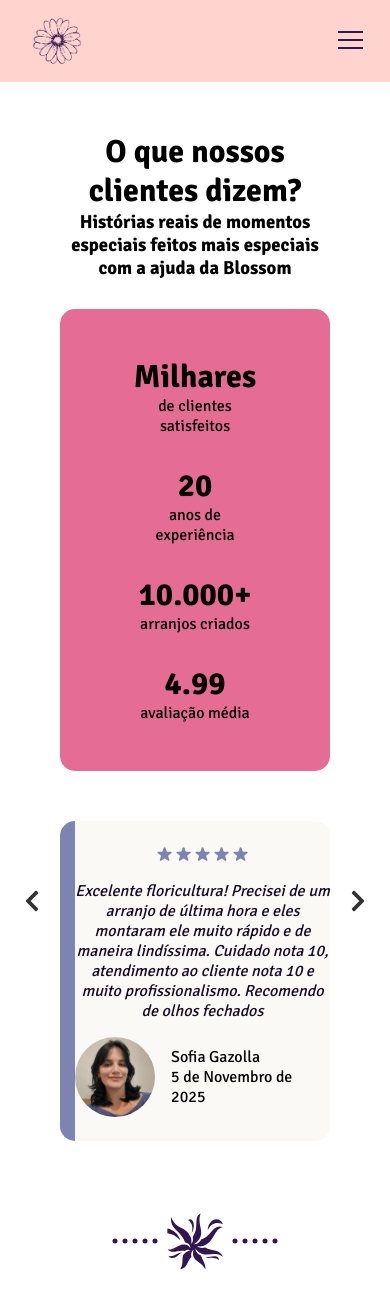
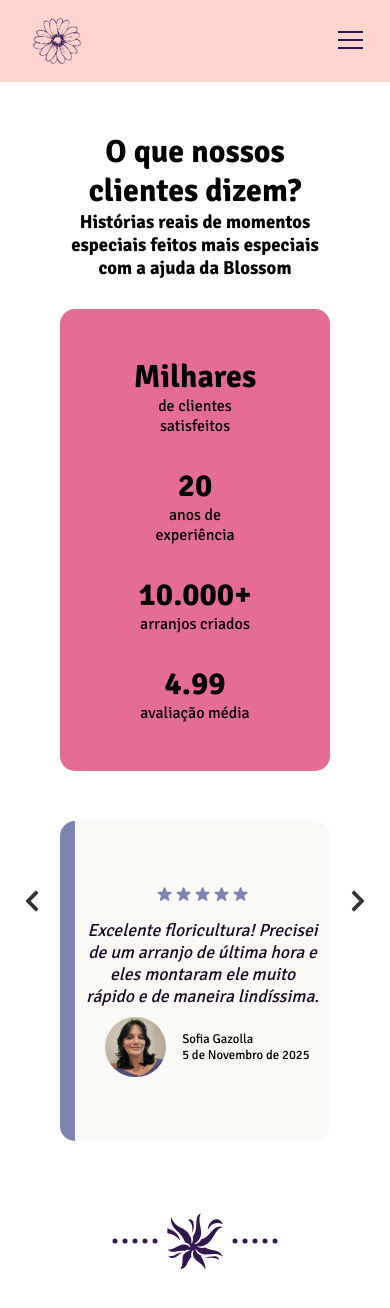
Before and after one commit to sofiagazolla/Trilha-Dev, a React (Vite) app: page /statements in a window 390 px wide. Shown: the top 1308 px of the page. Built offline with nearby package versions, Linux system fonts and the light colour scheme.

Commit message:
refactor: ajustes de responsividade dos cards

```diff
--- a/src/App.jsx
+++ b/src/App.jsx
@@ -31,11 +31,8 @@ export default App;
 
 /*TODO
 cta: arrumar hover
-services: ajustar tamanho dos cards certinho
-depoimentos: arrumar tamanho dos cards p responsividade
 geral:
 padronizar espaçamento entre as sections
 trabalhar na responsividade pro meu tamanho de tela
-arrumar os cards (responsividade)
 padronizar a declaração da função
 */
--- a/src/components/CardStatements/CardStatements.css
+++ b/src/components/CardStatements/CardStatements.css
@@ -1,5 +1,5 @@
 .card-statements {
-	width: 20rem;
+	width: 24rem;
 	height: 20rem;
 	background-color: #faf9f6;
 	border-radius: 15px;
@@ -10,15 +10,18 @@
 }
 
 .estrelas {
+    margin-top: 15px;
 	font-size: larger;
 	display: flex;
 	flex-direction: row;
 	justify-content: center;
-	margin-bottom: 1rem;
+	margin-bottom: 5px;
 	color: #7d84b2;
 }
 
 .review {
+    padding: 10px;
+    font-size: 1.3rem;
 	font-style: italic;
 	text-align: center;
 	color: #170b25;
@@ -30,15 +33,96 @@
 }
 
 .cliente-info {
-	margin-top: 1rem;
 	display: flex;
 	flex-direction: row;
 	align-items: center;
 	justify-content: center;
+    margin-bottom: 15px;
 }
 
 .info {
+    font-size: 1.1rem;
 	margin-left: 1rem;
 	display: flex;
 	flex-direction: column;
 }
+
+@media (max-width: 1390px) and (min-width: 1190px){
+.card-statements {
+	width: 22rem;
+	height: 18rem;
+}
+
+.review {
+    padding: 0;
+    font-size: 1.2rem;
+}
+
+.imagem {
+	width: 4.7rem;
+}
+
+.info {
+    font-size: 1rem;
+}
+}
+
+
+@media (max-width: 1189px) and (min-width:1024px){
+.card-statements {
+	width: 20rem;
+	height: 16rem;
+}
+
+.review {
+    font-size: 1.1rem;
+}
+
+.imagem {
+	width: 4.5rem;
+}
+
+.info {
+    font-size: 0.9rem;
+}
+}
+
+@media (max-width: 460px) {
+    .card-statements {
+        width: 20rem;
+        height: 20rem;
+    }
+
+    .review {
+        font-size: 1.1rem;
+    }
+
+    .imagem {
+        width: 3.8rem;
+        margin-left: 10px;
+    }
+
+    .info {
+        font-size: 0.8rem;
+    }
+}
+
+@media (max-width: 365px) {
+    .card-statements {
+        width: 18rem;
+        height: 18rem;
+    }
+
+    .review {
+        font-size: 0.9rem;
+    }
+
+    .imagem {
+        margin-left: 10px;
+        width: 3.5rem;
+    }
+
+    .info {
+        font-size: 0.8rem;
+    }
+}
--- a/src/pages/Depoimentos/DepoimentosData.js
+++ b/src/pages/Depoimentos/DepoimentosData.js
@@ -1,7 +1,7 @@
 const statements = [
 	{
 		review:
-			'Excelente floricultura! Precisei de um arranjo de última hora e eles montaram ele muito rápido e de maneira lindíssima. Cuidado nota 10, atendimento ao cliente nota 10 e muito profissionalismo. Recomendo de olhos fechados',
+			'Excelente floricultura! Precisei de um arranjo de última hora e eles montaram ele muito rápido e de maneira lindíssima.',
 		imgSrc: '/clientes/1.png',
 		imgAlt: 'lalala',
 		name: 'Sofia Gazolla',
@@ -9,7 +9,7 @@ const statements = [
 	},
 	{
 		review:
-			'Que lugar maravilhoso! Fiz um pedido de um buquê para minha namorada e ficou perfeito. As flores estavam super frescas e o arranjo tinha apresentação impecável. O atendimento foi atencioso e prestativo. Muito satisfeito com o resultado. Recomendo!',
+			'Que lugar maravilhoso! Fiz um pedido de um buquê para minha namorada e ficou perfeito. As flores estavam super frescas e o arranjo tinha apresentação impecável.',
 		imgSrc: '/clientes/2.jpg',
 		imgAlt: 'lalala',
 		name: 'Patricia Lorem',
@@ -17,7 +17,7 @@ const statements = [
 	},
 	{
 		review:
-			'Surpreendente qualidade das flores! Comprei um centro de mesa para minha mãe no dia da festa e chegou lindíssimo. A equipe foi muito gentil e paciente ao explicar as opções. Criatividade e cores nota 10. Com certeza voltarei. Recomendo!',
+			'Surpreendente qualidade das flores! Comprei um centro de mesa para minha mãe no dia da festa e chegou lindíssimo. Recomendo!',
 		imgSrc: '/clientes/3.jpg',
 		imgAlt: 'lalala',
 		name: 'Ricardo Ipsum',
@@ -26,7 +26,7 @@ const statements = [
 
 	{
 		review:
-			'Adorei a experiência! Precisava de flores para um casamento e conseguiram criar algo totalmente personalizado. O atendimento foi excepcional e muito profissional. As flores duraram muito tempo em casa. Ficou perfeito. Recomendo de olhos fechados!',
+			'Adorei a experiência! Precisava de flores para um casamento e conseguiram criar algo totalmente personalizado. O atendimento foi excepcional e muito profissional.',
 		imgSrc: '/clientes/4.jpg',
 		imgAlt: 'lalala',
 		name: 'Vanessa Lorem',
@@ -34,7 +34,7 @@ const statements = [
 	},
 	{
 		review:
-			'Excelente floricultura! Precisei de um arranjo de última hora e eles montaram ele muito rápido e de maneira lindíssima. Cuidado nota 10, atendimento ao cliente nota 10 e muito profissionalismo. Recomendo de olhos fechados',
+			'Excelente floricultura! Cuidado nota 10, atendimento ao cliente nota 10 e muito profissionalismo. Recomendo de olhos fechados',
 		imgSrc: '/clientes/5.jpg',
 		imgAlt: 'lalala',
 		name: 'André Ipsum',
@@ -42,7 +42,7 @@ const statements = [
 	},
 	{
 		review:
-			'Simplesmente perfeito! Comprei um buquê para minha esposa e ela ficou encantada. As flores são de ótima qualidade, muito frescas e lindamente arranjadas. O atendimento é caloroso e prestativo. Preço justo e resultado espetacular. Recomendo!',
+			'Simplesmente perfeito! Comprei um buquê para minha esposa e ela ficou encantada. As flores são de ótima qualidade, muito frescas e lindamente arranjadas.',
 		imgSrc: '/clientes/6.jpg',
 		imgAlt: 'lalala',
 		name: 'Felipe Lorem',
@@ -50,7 +50,7 @@ const statements = [
 	},
 	{
 		review:
-			'Melhor floricultura da região! Fiz um arranjo especial para um velório e foi feito com delicadeza e respeito. A qualidade é excelente, o atendimento impecável e a equipe demonstra paixão pelo trabalho. Profissionalismo de verdade. Recomendo!',
+			'Melhor floricultura da região! A qualidade é excelente, o atendimento impecável e a equipe demonstra paixão pelo trabalho. Profissionalismo de verdade. Recomendo!',
 		imgSrc: '/clientes/7.jpg',
 		imgAlt: 'lalala',
 		name: 'Bianca Ipsum',
```
